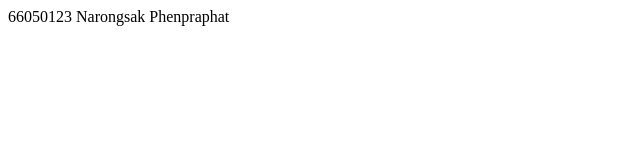
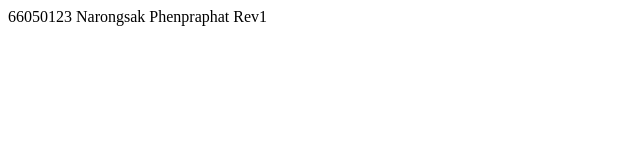
Before and after one commit to 66050123Narongsak/git101_Nutty, a plain HTML site: page index.html in a window 1280 px wide. Shown: the full height of the page, 0-640 px from the left. Drawn offline with Linux system fonts and the light colour scheme.

Commit message:
Update index.html

```diff
--- a/index.html
+++ b/index.html
@@ -6,6 +6,6 @@
         <title>Document</title>
     </head>
     <body>
-        66050123 Narongsak Phenpraphat
+        66050123 Narongsak Phenpraphat Rev1
     </body>
 </html>
```
